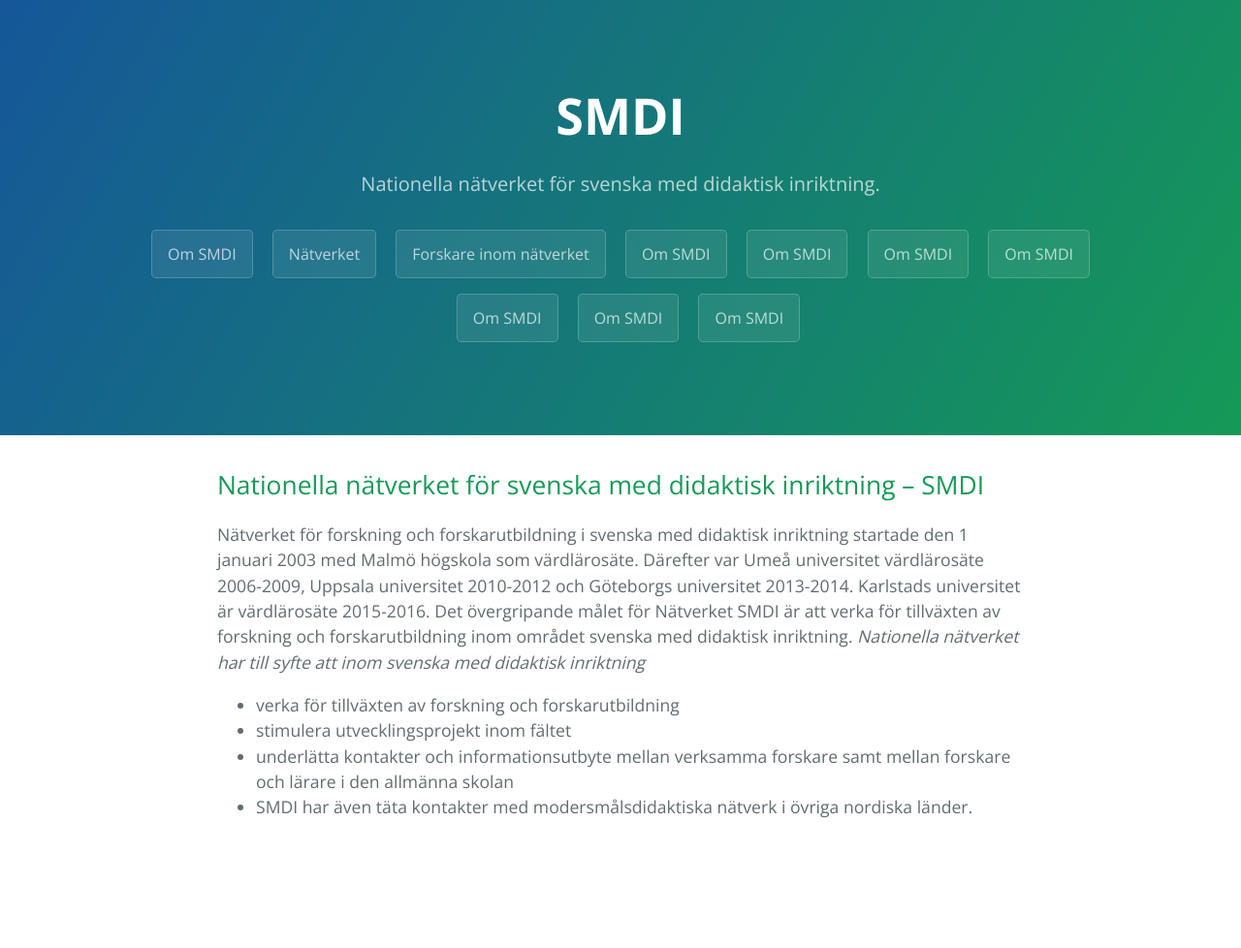
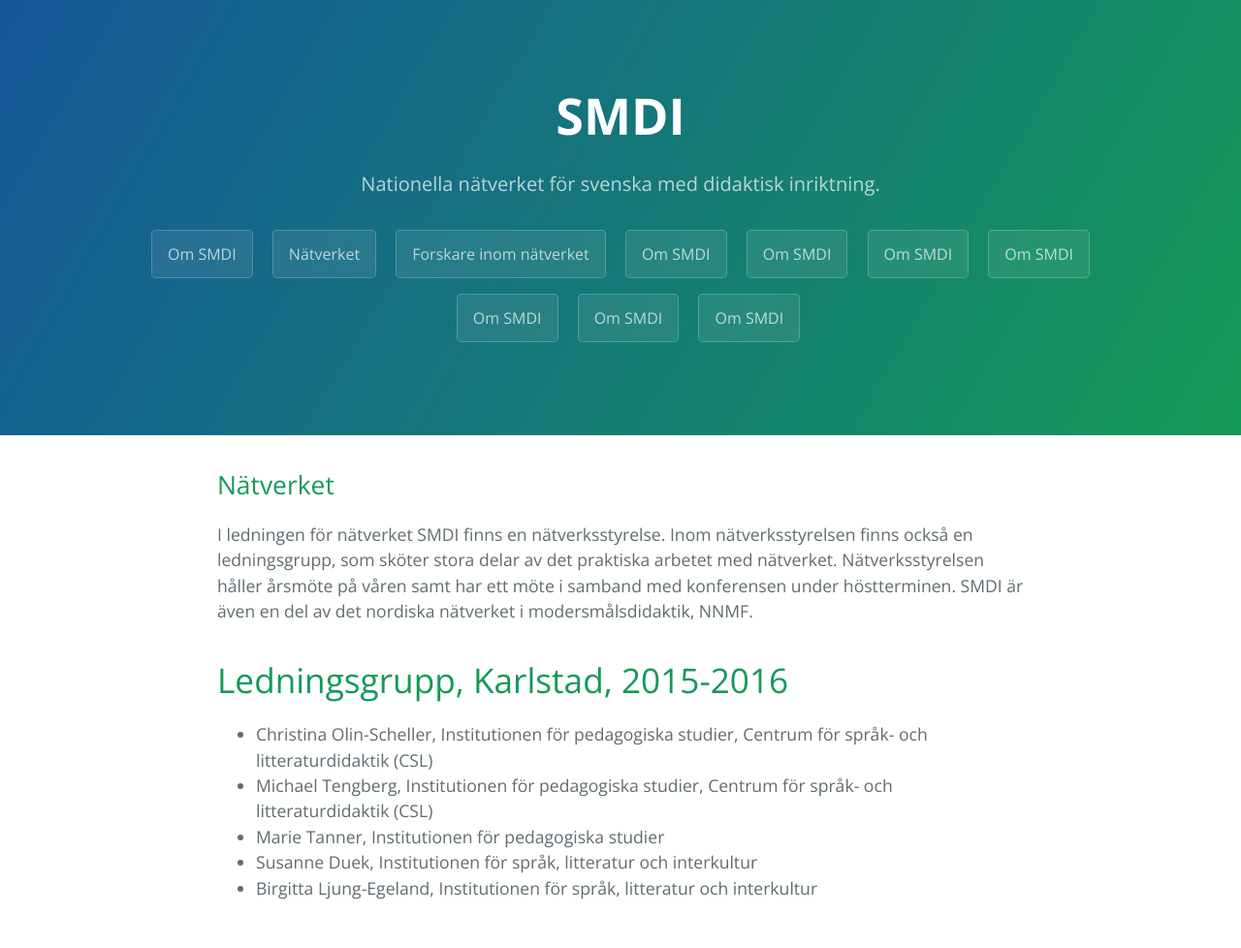
Before and after one commit to smdihemsida/smdihemsida.github.io, a Jekyll site: the page built from nätverket.md, in a window 1280 px wide. Shown: the whole page at 97% size. Built offline with Jekyll 4.4.1, drawn with Linux system fonts in a browser that asks for light colours; our own code applies the rules of GitHub Pages for plain Markdown files; before the commit the page ends 900 px from its top, so only the background shows below that.

Commit message:
Fix på nätverket

```diff
--- a/nätverket.md
+++ b/nätverket.md
@@ -2,11 +2,14 @@
 layout: default
 ---
 
-## Nationella nätverket för svenska med didaktisk inriktning – SMDI
+##  Nätverket
 
-Nätverket för forskning och forskarutbildning i svenska med didaktisk inriktning startade den 1 januari 2003 med Malmö högskola som värdlärosäte. Därefter var Umeå universitet värdlärosäte 2006-2009, Uppsala universitet 2010-2012 och Göteborgs universitet 2013-2014. Karlstads universitet är värdlärosäte 2015-2016. Det övergripande målet för Nätverket SMDI är att verka för tillväxten av forskning och forskarutbildning inom området svenska med didaktisk inriktning.
-_Nationella nätverket har till syfte att inom svenska med didaktisk inriktning_
-- verka för tillväxten av forskning och forskarutbildning
-- stimulera utvecklingsprojekt inom fältet
-- underlätta kontakter och informationsutbyte mellan verksamma forskare samt mellan forskare och lärare i den allmänna skolan
-- SMDI har även täta kontakter med modersmålsdidaktiska nätverk i övriga nordiska länder.
+I ledningen för nätverket SMDI finns en nätverksstyrelse. Inom nätverksstyrelsen finns också en ledningsgrupp, som sköter stora delar av det praktiska arbetet med nätverket. Nätverksstyrelsen håller årsmöte på våren samt har ett möte i samband med konferensen under höstterminen. SMDI är även en del av det nordiska nätverket i modersmålsdidaktik, NNMF.
+
+# Ledningsgrupp, Karlstad, 2015-2016
+
+* Christina Olin-Scheller, Institutionen för pedagogiska studier, Centrum för språk- och litteraturdidaktik (CSL)
+* Michael Tengberg, Institutionen för pedagogiska studier, Centrum för språk- och litteraturdidaktik (CSL)
+* Marie Tanner, Institutionen för pedagogiska studier
+* Susanne Duek, Institutionen för språk, litteratur och interkultur
+* Birgitta Ljung-Egeland, Institutionen för språk, litteratur och interkultur
```
